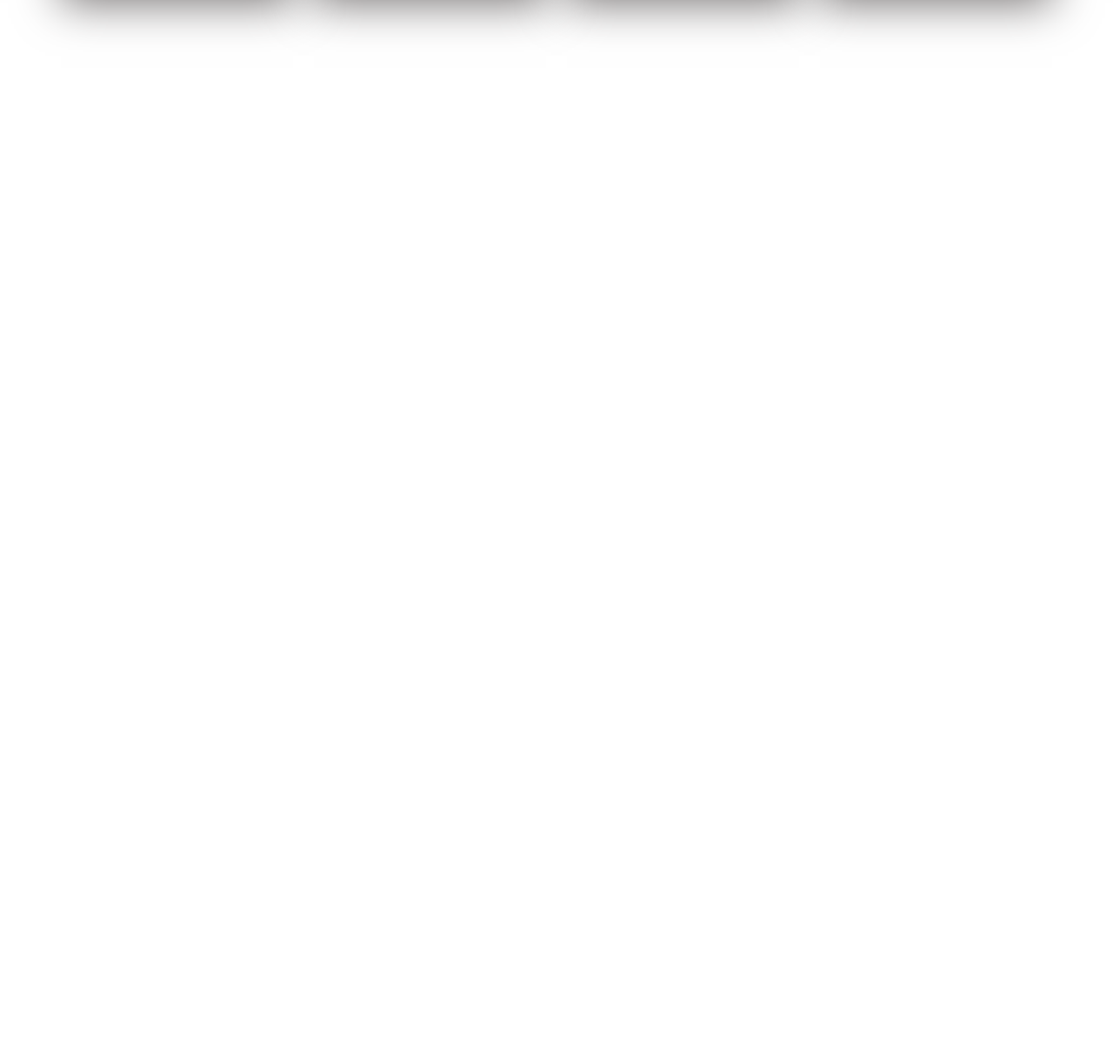
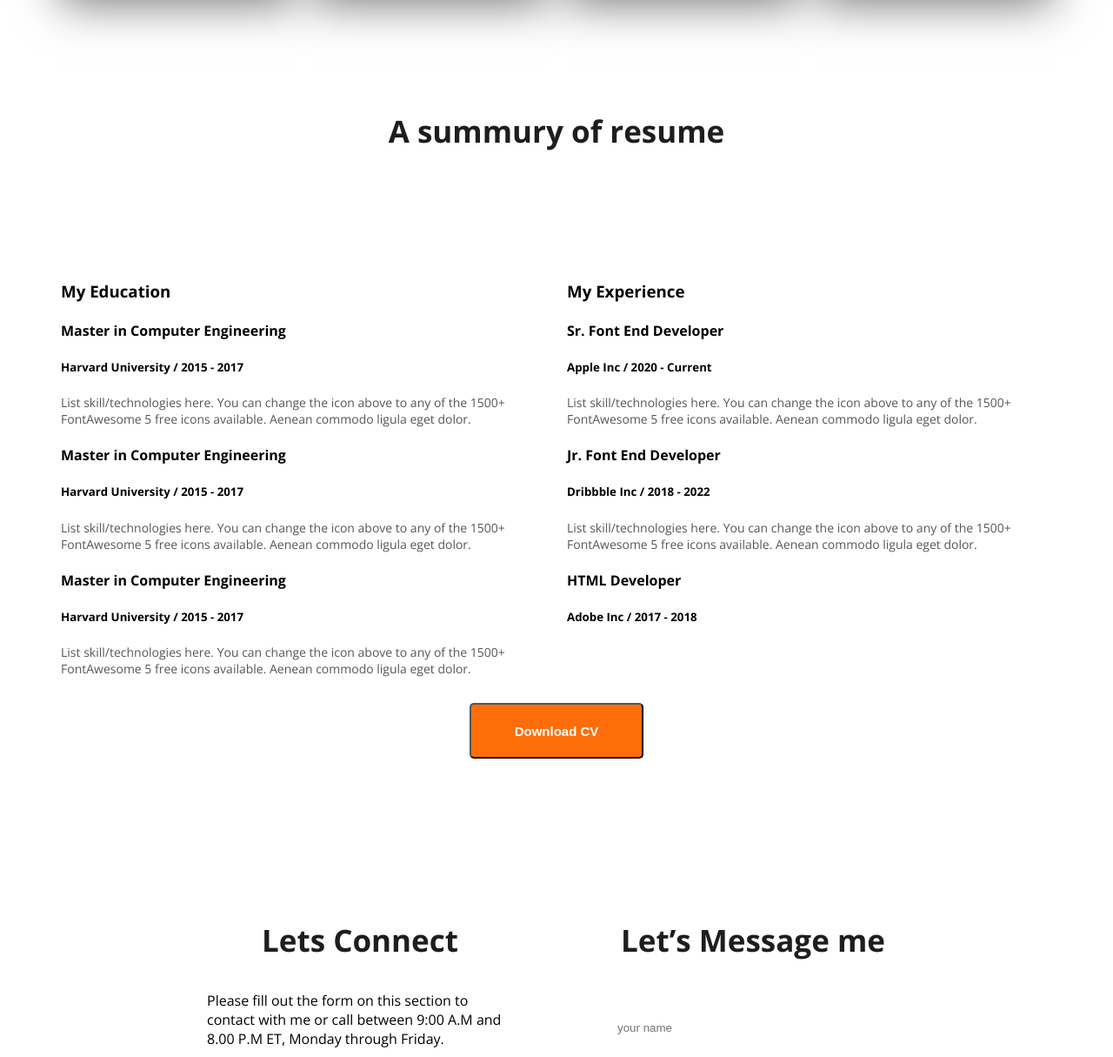
Before and after one commit to sagor0901/web-protfolio, a plain HTML site: page portfolio.html in a window 1280 px wide. Shown: the part 2388-3603 px from the top of the page at 87% size. Before the commit the page ends 2515 px from the top, so only its background shows below. Drawn offline with nearby package versions, Linux system fonts and the light colour scheme.

Commit message:
portfolio

```diff
--- a/portfolio.html
+++ b/portfolio.html
@@ -94,7 +94,81 @@
           </div>
         </div>
       </section>
+      <section class="resume">
+        <h3 class="section-title">A summury of resume</h3>
+      </section>
+      <div class="resume-container">
+        <!-- .resume-column*2>h3.resume-column-title+.experience*3>h4.experience-title+h5.experience-sub-title+.experience-description -->
+        <div class="resume-column">
+          <h3 class="resume-column-title">My Education</h3>
+          <div class="experience">
+            <h4 class="experience-title">Master in Computer Engineering</h4>
+            <h5 class="experience-sub-title">Harvard University / 2015 - 2017</h5>
+            <div class="experience-description">List skill/technologies here. You can change the icon above
+              to any of the 1500+ FontAwesome 5 free icons available. Aenean commodo ligula eget dolor.</div>
+          </div>
+          <div class="experience">
+            <h4 class="experience-title">Master in Computer Engineering</h4>
+            <h5 class="experience-sub-title">Harvard University / 2015 - 2017</h5>
+            <div class="experience-description">List skill/technologies here. You can change the icon above
+              to any of the 1500+ FontAwesome 5 free icons available. Aenean commodo ligula eget dolor.</div>
+          </div>
+          <div class="experience">
+            <h4 class="experience-title">Master in Computer Engineering</h4>
+            <h5 class="experience-sub-title">Harvard University / 2015 - 2017</h5>
+            <div class="experience-description">List skill/technologies here. You can change the icon above
+              to any of the 1500+ FontAwesome 5 free icons available. Aenean commodo ligula eget dolor.</div>
+          </div>
+        </div>
+        <div class="resume-column">
+          <h3 class="resume-column-title">My Experience</h3>
+          <div class="experience">
+            <h4 class="experience-title">Sr. Font End Developer</h4>
+            <h5 class="experience-sub-title">Apple Inc / 2020 - Current</h5>
+            <div class="experience-description">List skill/technologies here. You can change the icon above
+              to any of the 1500+ FontAwesome 5 free icons available. Aenean commodo ligula eget dolor.</div>
+          </div>
+          <div class="experience">
+            <h4 class="experience-title">Jr. Font End Developer</h4>
+            <h5 class="experience-sub-title">Dribbble Inc / 2018 - 2022</h5>
+            <div class="experience-description">List skill/technologies here. You can change the icon above
+              to any of the 1500+ FontAwesome 5 free icons available. Aenean commodo ligula eget dolor.</div>
+          </div>
+          <div class="experience">
+            <h4 class="experience-title">HTML Developer</h4>
+            <h5 class="experience-sub-title">Adobe Inc / 2017 - 2018</h5>
+            <div class="experience-description"></div>
+          </div>
+        </div>
+      </div>
+      <div style="text-align: center;">
+        <button class="bt">Download CV</button>
+      </div>
+
     </main>
-    <footer></footer>
+    <footer class="sec-bg">
+      <div class="footer-column">
+        <h3 class="section-title">Lets Connect</h3>
+        <p>Please fill out the form on this section to contact with me or call between 9:00 A.M and 8.00 P.M ET, Monday through Friday.</p>
+        <div class="pic">
+          <a href=""><img src="images/icons/facebook.png"></a>
+          <a href=""><img src="images/icons/twitter.png"></a>
+          <a href=""><img src="images/icons/insta.png"></a>
+          </div>
+      </div>
+
+
+<div class="footer-column">
+  <h3 class="section-title">Let’s Message me</h3>
+  <form action="">
+    <input type="text" name="" id="" placeholder="your name">
+    <input type="email" name="" id="" placeholder="your email">
+    <textarea name="" id="" cols="50" rows="50" placeholder="massage"></textarea>
+    <input class="btn-primary" type="button" value="submit">
+  </form>
+
+
+</div>
+    </footer>
   </body>
 </html>
--- a/portfoliyo.css
+++ b/portfoliyo.css
@@ -138,3 +138,54 @@ main section{
     margin-top: 130px;
     margin-bottom: 130px;
 }
+.resume-container{
+    display: flex;
+    gap: 24px;
+}
+.experience-description{
+    color: rgba(70, 66, 62, 0.897);
+    font-size: 14px;
+}
+.experience-title{
+    color: #000000;
+}
+.bt{
+
+    background-color: #FD6E0A ;
+    font-weight: bold;
+    color: white;
+    padding: 18px 35px;
+    border-radius: 5px;
+    font-size: 15px;
+    width: 200px;
+    height: 64px;
+    margin-top: 30px;
+    margin-bottom: 20px;
+}
+.last{
+    background-color: #FFF8F3;
+    /* width: 800px; */
+    margin-top: 150px;
+text-align: center;
+    padding: 100px 150px;
+}
+footer{
+    padding: 130px 230px;
+    display: flex;
+    gap: 100px;
+}
+.pic img{
+    width: 50px;
+}
+.footer-column{
+    width: 50%;
+}
+footer input[type="text"], footer input[type="email"], footer textarea{
+height: 64px;
+border-radius: 5px;
+background-color: white;
+display: block;
+width: 100%;
+padding: 10px 20px;
+border: none;
+}
```
Also changed, not shown: images/icons/facebook.png (added), images/icons/insta.png (added), images/icons/js.png (added), images/icons/mongo.png (added), images/icons/nodejs.png (added), images/icons/react.png (added), images/icons/twitter.png (added).
